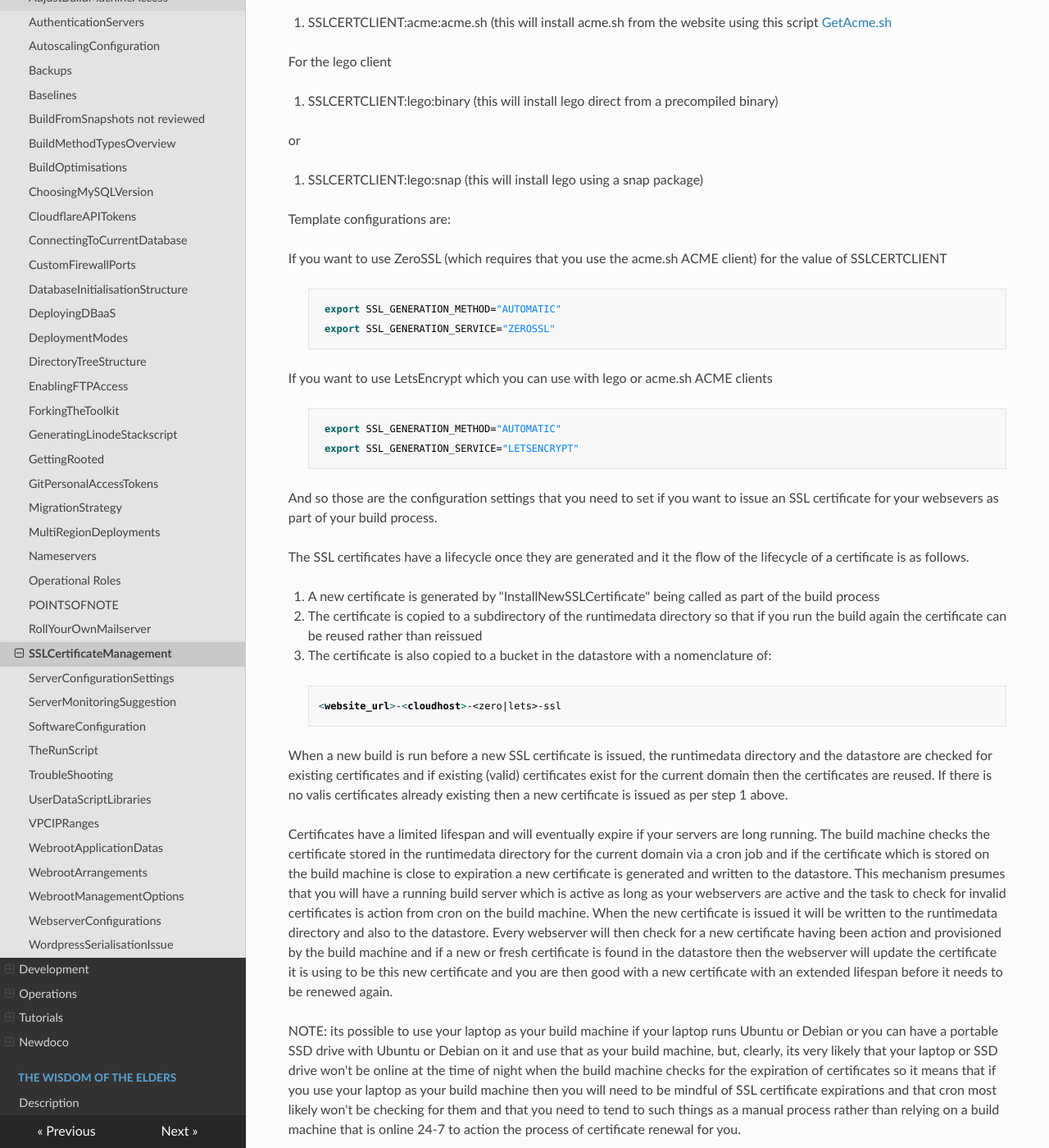
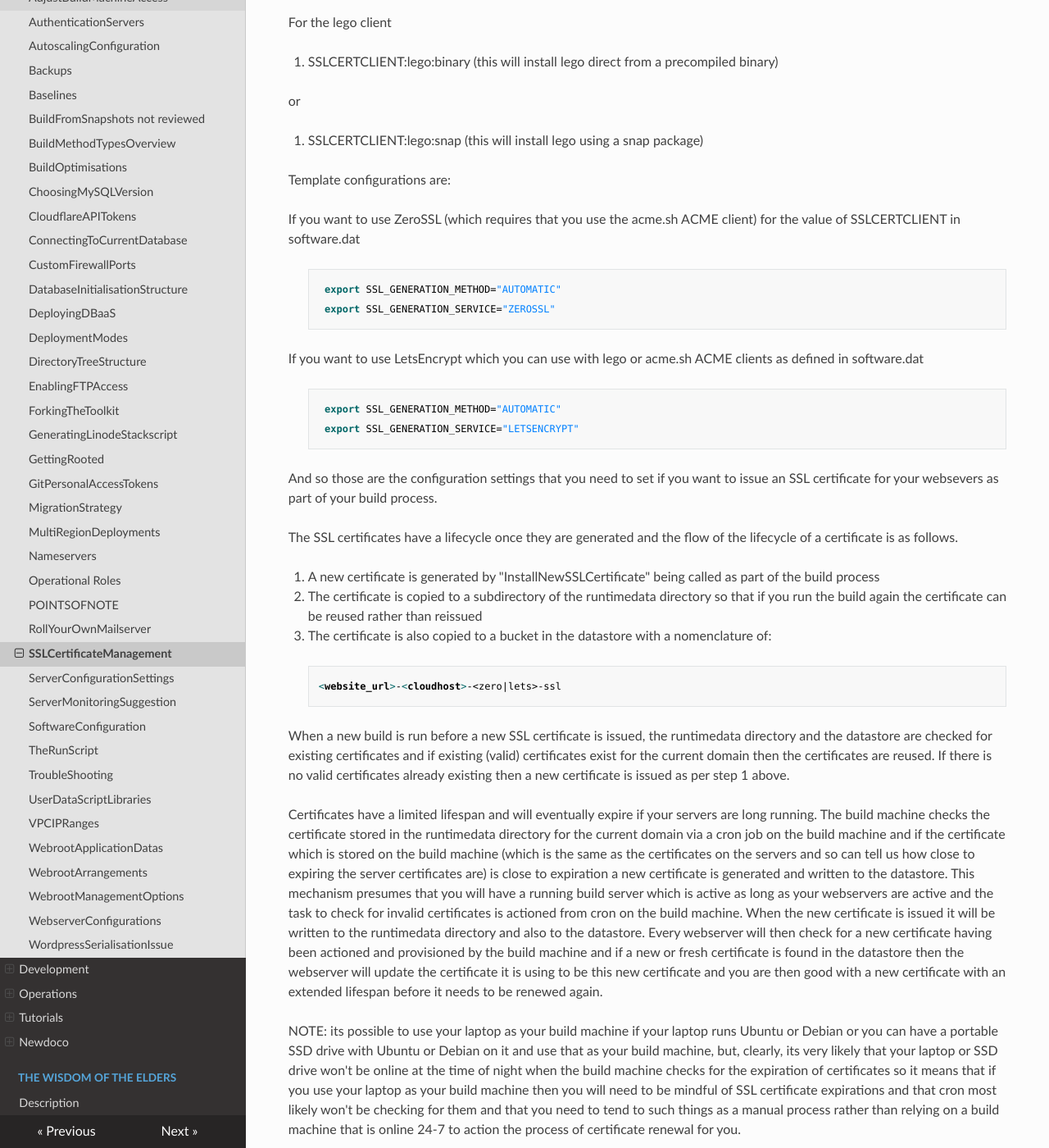
Before and after one commit to wintersys-dev/adt-documentation, an MkDocs documentation site: the page built from docs/Agile Deployment Toolkit/Deployment/SSLCertificateManagement.md, in a window 1280 px wide and 1400 px high, scrolled down 669 px. Shown: the whole window at 82% size. Built offline with MkDocs 1.6.1, drawn with Linux system fonts in a browser that asks for light colours; nearby versions of some CDN libraries; some of the changed text lies outside the part shown.

Commit message:
Update SSLCertificateManagement.md

```diff
--- a/docs/Agile Deployment Toolkit/Deployment/SSLCertificateManagement.md
+++ b/docs/Agile Deployment Toolkit/Deployment/SSLCertificateManagement.md
@@ -4,9 +4,8 @@ The ADT supports two certificate authorities by default, [LetsEncrypt](https://l
 The ADT makes use of two ACME clients, [lego](https://go-acme.github.io/lego) and [acme.sh](https://github.com/acmesh-official/acme.sh)
 The ADT also allows you to supply certificates manually if you wish to choose a different provider or if you want to bring your own certificate.
 
-The Lego client only supports LetsEncrypt issued certificates because because "Server requires External Account Binding. Use --eab with --kid and --hmac" for usage with zerossl which complicates our workflow so the ADT will fall back to the acme.sh client if it is configured to try and issue a certificate from ZeroSSL through the Lego ACME client.
-
-The acme.sh client supports LetsEncrypt and ZeroSSL.
+The Lego client only supports LetsEncrypt because there was a more complicated workflow to get it to work with zerossl. The ADT will fall back to the acme.sh client if it is configured to try and issue a certificate from ZeroSSL through the Lego ACME client.
+The acme.sh client works with LetsEncrypt and ZeroSSL
 
 The valid configuration combinations are as follows in
 
@@ -31,19 +30,19 @@ or
 
 Template configurations are:
 
-If you want to use ZeroSSL (which requires that you use the acme.sh ACME client) for the value of SSLCERTCLIENT
+If you want to use ZeroSSL (which requires that you use the acme.sh ACME client) for the value of SSLCERTCLIENT in software.dat
 
 >      export SSL_GENERATION_METHOD="AUTOMATIC"
 >      export SSL_GENERATION_SERVICE="ZEROSSL"
 
-If you want to use LetsEncrypt which you can use with lego or acme.sh ACME clients
+If you want to use LetsEncrypt which you can use with lego or acme.sh ACME clients as defined in software.dat
 
 >      export SSL_GENERATION_METHOD="AUTOMATIC"
 >      export SSL_GENERATION_SERVICE="LETSENCRYPT"
 
-And so those are the configuration settings that you  need to set if you want to issue an SSL certificate for your websevers as part of your build process.
+And so those are the configuration settings that you need to set if you want to issue an SSL certificate for your websevers as part of your build process.
 
-The SSL certificates have a lifecycle once they are generated and it the flow of the lifecycle of a certificate is as follows.
+The SSL certificates have a lifecycle once they are generated and the flow of the lifecycle of a certificate is as follows.
 
 1. A new certificate is generated by "InstallNewSSLCertificate" being called as part of the build process
 2. The certificate is copied to a subdirectory of the runtimedata directory so that if you run the build again the certificate can be reused rather than reissued
@@ -51,12 +50,11 @@ The SSL certificates have a lifecycle once they are generated and it the flow of
 
 >     <website_url>-<cloudhost>-<zero|lets>-ssl
 
-When a new build is run before a new SSL certificate is issued, the runtimedata directory and the datastore are checked for existing certificates and if existing (valid) certificates exist for the current domain then the certificates are reused. If there is no valis certificates already existing then a new certificate is issued as per step 1 above.
+When a new build is run before a new SSL certificate is issued, the runtimedata directory and the datastore are checked for existing certificates and if existing (valid) certificates exist for the current domain then the certificates are reused. If there is no valid certificates already existing then a new certificate is issued as per step 1 above.
 
-Certificates have a limited lifespan and will eventually  expire if your servers are long running. The build machine checks the certificate stored in the runtimedata directory for the current domain via a cron job and if the certificate which is stored on the build machine is close to expiration a new certificate is generated and written to the datastore. This mechanism presumes that you  will have a running build server which is active as long as your webservers are active and the task to check for invalid certificates is action from cron on the build machine. When the new certificate is issued it will be written to the runtimedata directory and also to the datastore. Every webserver will then check for a new certificate having been action and provisioned by the build machine and if a new or fresh certificate is found in the datastore then the webserver will update the certificate it is using to be this new certificate and you are then good with a new certificate with an extended lifespan before it needs to be renewed again.
+Certificates have a limited lifespan and will eventually  expire if your servers are long running. The build machine checks the certificate stored in the runtimedata directory for the current domain via a cron job on the build machine and if the certificate which is stored on the build machine (which is the same as the certificates on the servers and so can tell us how close to expiring the server certificates are) is close to expiration a new certificate is generated and written to the datastore. This mechanism presumes that you  will have a running build server which is active as long as your webservers are active and the task to check for invalid certificates is actioned from cron on the build machine. When the new certificate is issued it will be written to the runtimedata directory and also to the datastore. Every webserver will then check for a new certificate having been actioned and provisioned by the build machine and if a new or fresh certificate is found in the datastore then the webserver will update the certificate it is using to be this new certificate and you are then good with a new certificate with an extended lifespan before it needs to be renewed again.
 
 NOTE: its possible to use your laptop as your build machine if your laptop runs Ubuntu or Debian or you can have a portable SSD drive with Ubuntu or Debian on it and use that as your build machine, but, clearly, its very likely that your laptop or SSD drive won't be online at the time of night when the build machine checks for the expiration of certificates so it means that if you use your laptop as your build machine then you will need to be mindful of SSL certificate expirations and that cron most likely won't be checking for them and that you need to tend to such things as a manual process rather than relying on a build machine that is online 24-7 to action the process of certificate renewal for you.
-
 
 For LetsEncrypt there's two types of SSL certificates that can be issued. There's full certificates and there's staging certificates. The staging certificates will give you a browser warning when you visit your site, something like, "This is not secure". "Staging certificates" have no issuance limits where as "full certificates" do have issuance limits
 
```
